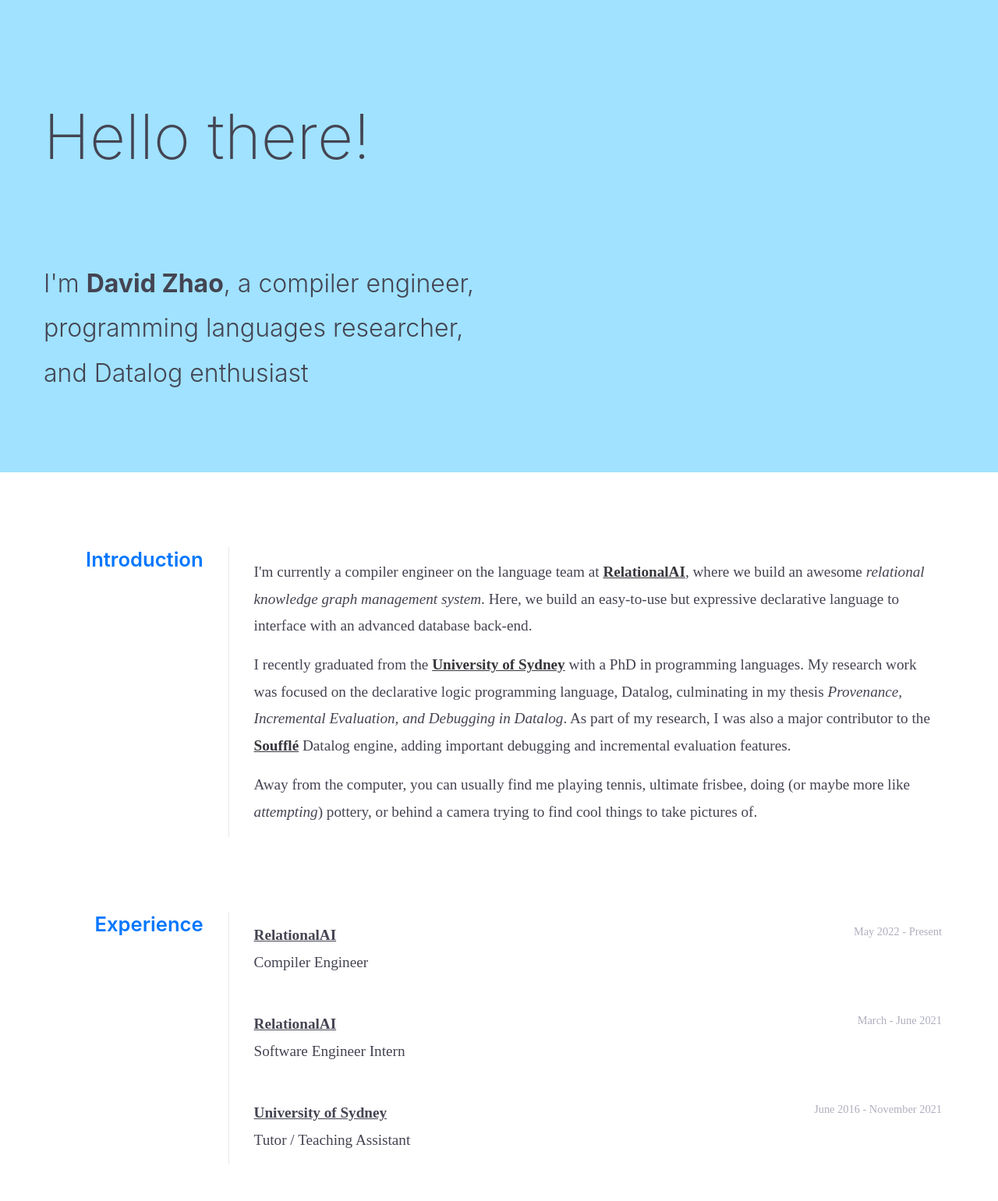
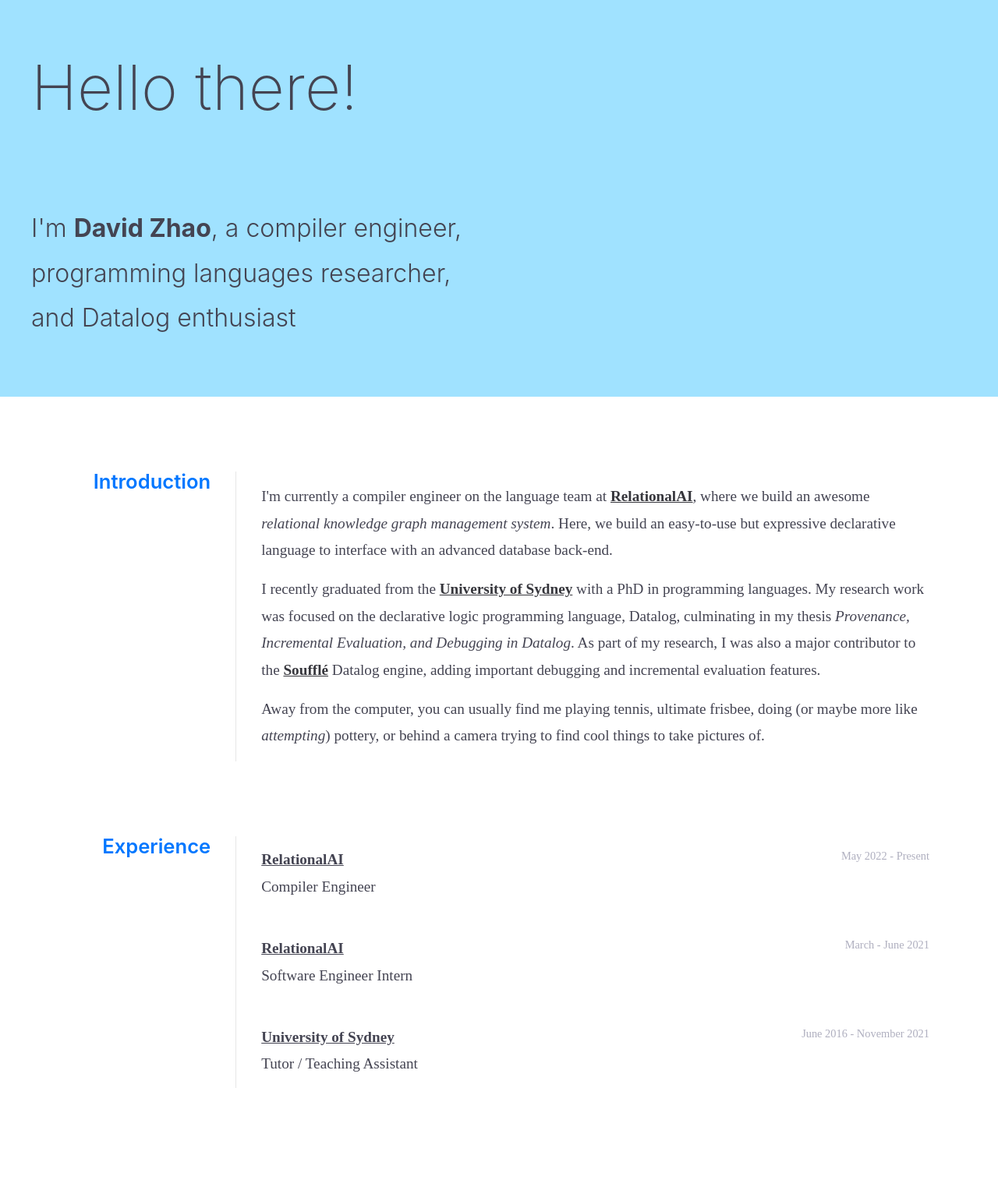
Before and after one commit to davidwzhao/davidwzhao.github.io, a Jekyll site: the page built from index.html, in a window 1280 px wide. Shown: the whole page at 78% size. Built offline with Jekyll 4.4.1, drawn with Linux system fonts in a browser that asks for light colours; some web fonts are replaced; after the commit the page ends 1444 px from its top, so only the background shows below that.

Commit message:
Better css and fixes for mobile

```diff
--- a/_includes/experience.html
+++ b/_includes/experience.html
@@ -3,7 +3,7 @@
 
     <!-- TODO: make this yaml data -->
 
-    <span class="section_content experience_content">
+    <span class="section_content">
         {% for job in site.data.experience %}
 
         <div class="job">
--- a/_layouts/default.html
+++ b/_layouts/default.html
@@ -3,6 +3,10 @@
     <head>
         <title>{{ site.title }}</title>
         <link rel="stylesheet" href="{{ '/css/main.css' }}" />
+
+        <meta charset="UTF-8">
+        <meta content="IE=edge,chrome=1" http-equiv="X-UA-Compatible">
+        <meta name="viewport" content="width=device-width, initial-scale=1.0">
     </head>
 
     <body>
--- a/_sass/coolscss/_base.scss
+++ b/_sass/coolscss/_base.scss
@@ -6,6 +6,7 @@
     overflow-x: hidden;
     background-color: $white;
     color: $dark-grey;
+    font-size: 16px;
 }
 
 body {
--- a/_sass/coolscss/_experience.scss
+++ b/_sass/coolscss/_experience.scss
@@ -1,12 +1,6 @@
-.experience_content.section_content {
-    // margin-top: -2.2rem;
-    // border: 2px solid red;
-
+.experience {
+    .section_content {
         display: grid;
-    // flex-direction: column;
-    // flex-wrap: no-wrap;
-    // justify-content: space-between;
-
         gap: 1.2rem 0rem;
 
         .job {
@@ -53,3 +47,4 @@
             }
         }
     }
+}
--- /dev/null
+++ b/_sass/coolscss/_reset.scss
@@ -0,0 +1,46 @@
+*, *:before, *:after{
+    box-sizing: border-box;
+}
+
+html, body, div, span, object, iframe, figure, h1, h2, h3, h4, h5, h6, p, blockquote, pre, a, code, em, img, small, strike, strong, sub, sup, tt, b, u, i, ol, ul, li, fieldset, form, label, table, caption, tbody, tfoot, thead, tr, th, td, main, canvas, embed, footer, header, nav, section, video{
+    margin: 0;
+    padding: 0;
+    border: 0;
+    font-size: 100%;
+    font: inherit;
+    vertical-align: baseline;
+    text-rendering: optimizeLegibility;
+    -webkit-font-smoothing: antialiased;
+    text-size-adjust: none;
+}
+
+footer, header, nav, section, main{
+    display: block;
+}
+
+body{
+    line-height: 1;
+}
+
+ol, ul{
+    list-style: none;
+}
+
+blockquote, q{
+    quotes: none;
+}
+
+blockquote:before, blockquote:after, q:before, q:after{
+    content: '';
+    content: none;
+}
+
+table{
+    border-collapse: collapse;
+    border-spacing: 0;
+}
+
+input{
+    -webkit-appearance: none;
+    border-radius: 0;
+}
--- a/_sass/default.scss
+++ b/_sass/default.scss
@@ -1,3 +1,4 @@
+@import 'coolscss/reset';
 @import 'coolscss/globals';
 @import 'coolscss/fonts';
 @import 'coolscss/base';
```
Lines whose indentation alone changed are shown as unchanged.
